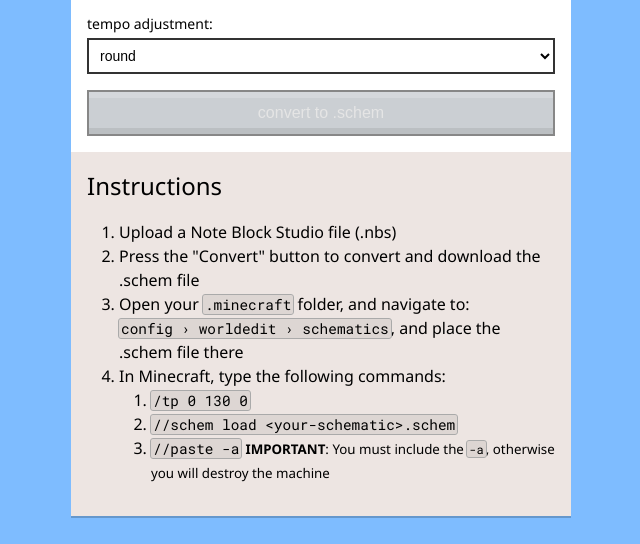
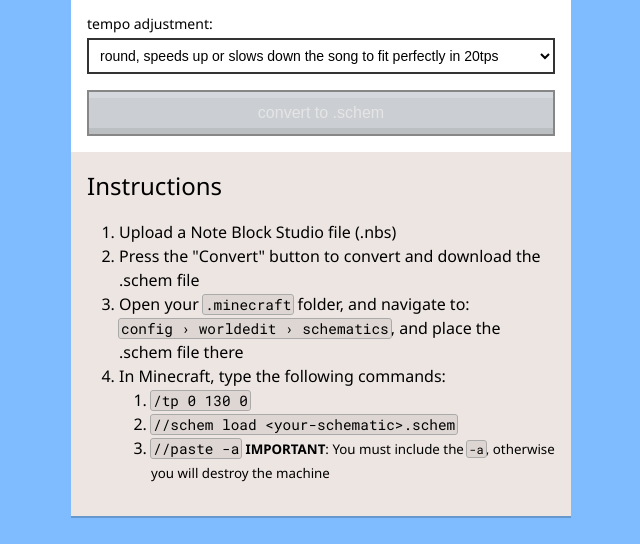
Before and after one commit to vladdeSV/nbs-schem-line, a website with bundled scripts: page web/index.html in a window 1280 px wide. Shown: the part 256-800 px from the top of the page, without its empty margins (319-959 px from the left). Built offline with nearby package versions, Linux system fonts and the light colour scheme.

Commit message:
feat(web): add rounding descriptions

```diff
--- a/web/index.html
+++ b/web/index.html
@@ -36,9 +36,9 @@
       <label class="option-group">
         tempo adjustment:
         <select class="timing-select">
-          <option value="round">round</option>
-          <option value="approximate">approximate</option>
-          <option value="none">none</option>
+          <option value="round">round, speeds up or slows down the song to fit perfectly in 20tps</option>
+          <option value="approximate">approximate, attempts to match original tempo as much as possible</option>
+          <option value="none">none, use '<code>/tick rate &lt;song tempo&gt;</code>' in-game to set the tempo</option>
         </select>
       </label>
 
```
